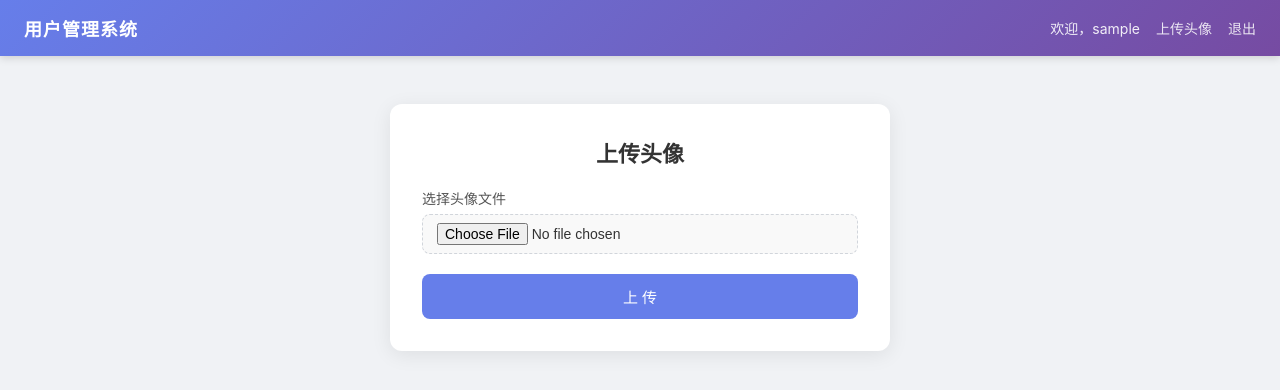
After one commit to renegade-blast/web-homework77, a Flask app: page /upload in a window 1280 px wide. The commit adds this page. Shown: the top 390 px of the page. Run offline with Flask 3, Linux system fonts and the light colour scheme; the visitor is signed in with stand-in values (Sample User, id 1).

Commit message:
新增头像上传功能 + 修复路径穿越等 Bug - 新增 /upload 路由 (GET/POST) - 新增 templates/upload.html 上传页面 - 新增 static/uploads/ 文件保存目录 - 导航栏和首页添加上传入口 - MAX_CONTENT_LENGTH 配置为 16MB - 修复: 路径穿越漏洞 (os.path.basename) - 修复: 超长文件名崩溃 (截断+异常捕获) - 修复: 同名文件静默覆盖 (exists检查) - 修复: 文件保存失败无处理 (try/except)
Co-Authored-By: Claude <noreply@anthropic.com>

```diff
--- a/app.py
+++ b/app.py
@@ -10,6 +10,7 @@ app.config.update(
     SECRET_KEY=os.environ.get("SECRET_KEY", "dev-key-2025"),
     SESSION_COOKIE_HTTPONLY=True,
     SESSION_COOKIE_SAMESITE="Lax",
+    MAX_CONTENT_LENGTH=16 * 1024 * 1024,
 )
 
 # 用户数据库 - 密码使用哈希存储
@@ -201,6 +202,53 @@ def search():
     return render_template("index.html", user_info=user_info, keyword=keyword, search_results=results)
 
 
+@app.route("/upload", methods=["GET", "POST"])
+def upload():
+    username = session.get("username")
+    if not username:
+        return redirect("/login")
+
+    if request.method == "POST":
+        upload_dir = os.path.join(app.root_path, "static", "uploads")
+        os.makedirs(upload_dir, exist_ok=True)
+
+        file = request.files.get("file")
+        if not file or not file.filename:
+            return render_template("upload.html", error="请选择一个文件")
+
+        # 防止路径穿越：只取文件名部分，忽略目录路径
+        original_filename = file.filename
+        filename = os.path.basename(original_filename)
+        if not filename:
+            return render_template("upload.html", error="文件名无效")
+
+        # 如果文件名因路径穿越被修改，提示用户
+        if filename != original_filename:
+            print(f"[上传] 文件名已规范化: '{original_filename}' → '{filename}'")
+
+        # 超长文件名截断
+        if len(filename) > 200:
+            filename = filename[-200:]
+
+        filepath = os.path.join(upload_dir, filename)
+
+        # 检查同名文件
+        if os.path.exists(filepath):
+            return render_template("upload.html", error=f"文件 {filename} 已存在，请重命名后重试")
+
+        try:
+            file.save(filepath)
+        except Exception as e:
+            print(f"[上传错误] {e}")
+            return render_template("upload.html", error="文件保存失败，请重试")
+
+        file_url = f"/static/uploads/{filename}"
+        print(f"[上传] {username} 上传了文件: {filename}")
+        return render_template("upload.html", success=True, filename=filename, file_url=file_url)
+
+    return render_template("upload.html")
+
+
 @app.route("/logout")
 def logout():
     session.clear()  # 彻底清除所有 session 数据
--- a/static/css/style.css
+++ b/static/css/style.css
@@ -284,3 +284,60 @@ a {
 .table tbody tr:last-child td {
     border-bottom: none;
 }
+
+/* ===== 上传页面 ===== */
+.upload-card {
+    max-width: 500px;
+    margin: 0 auto;
+}
+
+.file-input {
+    padding: 8px 14px;
+    background: #f9f9f9;
+    border: 1px dashed #d1d5db;
+    border-radius: 8px;
+    cursor: pointer;
+}
+
+.success-message {
+    background: #f0fff4;
+    color: #38a169;
+    border: 1px solid #c6f6d5;
+    border-radius: 8px;
+    padding: 10px 14px;
+    margin-bottom: 16px;
+    font-size: 14px;
+    text-align: center;
+}
+
+.upload-preview {
+    text-align: center;
+    margin: 16px 0;
+}
+
+.upload-preview h3 {
+    font-size: 15px;
+    color: #555;
+    margin-bottom: 12px;
+}
+
+.preview-img {
+    max-width: 200px;
+    max-height: 200px;
+    border-radius: 50%;
+    border: 3px solid #667eea;
+    object-fit: cover;
+    box-shadow: 0 2px 12px rgba(102, 126, 234, 0.3);
+}
+
+.file-link {
+    margin-top: 12px;
+    font-size: 13px;
+    color: #888;
+    word-break: break-all;
+}
+
+.file-link a {
+    color: #667eea;
+    text-decoration: underline;
+}
--- a/templates/base.html
+++ b/templates/base.html
@@ -14,6 +14,7 @@
         <div class="nav-right">
             {% if session.get('username') %}
                 <span class="nav-welcome">欢迎，{{ session['username'] }}</span>
+                <a href="/upload" class="nav-link">上传头像</a>
                 <a href="/logout" class="nav-link">退出</a>
             {% else %}
                 <a href="/register" class="nav-link">注册</a>
--- a/templates/index.html
+++ b/templates/index.html
@@ -29,6 +29,7 @@
                 </div>
             </div>
             <div class="action-bar">
+                <a href="/upload" class="btn btn-primary" style="margin-right:8px;">上传头像</a>
                 <a href="/logout" class="btn btn-secondary">退出登录</a>
             </div>
         </div>
--- /dev/null
+++ b/templates/upload.html
@@ -0,0 +1,36 @@
+{% extends "base.html" %}
+
+{% block title %}用户管理系统 - 上传头像{% endblock %}
+
+{% block content %}
+    <div class="card upload-card">
+        <h2>上传头像</h2>
+
+        {% if error %}
+            <div class="error-message">{{ error }}</div>
+        {% endif %}
+
+        {% if success %}
+            <div class="success-message">上传成功！</div>
+            <div class="upload-preview">
+                <h3>头像预览</h3>
+                <img src="{{ file_url }}" alt="头像预览" class="preview-img">
+                <p class="file-link">
+                    文件路径：<a href="{{ file_url }}" target="_blank">{{ file_url }}</a>
+                </p>
+            </div>
+            <div class="action-bar">
+                <a href="/upload" class="btn btn-primary">继续上传</a>
+                <a href="/" class="btn btn-secondary" style="background:#667eea;">返回首页</a>
+            </div>
+        {% else %}
+            <form method="post" action="/upload" enctype="multipart/form-data">
+                <div class="form-group">
+                    <label for="file">选择头像文件</label>
+                    <input type="file" id="file" name="file" class="form-input file-input" required>
+                </div>
+                <button type="submit" class="btn btn-primary">上 传</button>
+            </form>
+        {% endif %}
+    </div>
+{% endblock %}
```
Also changed, not shown: static/uploads/test_avatar.png (added).
